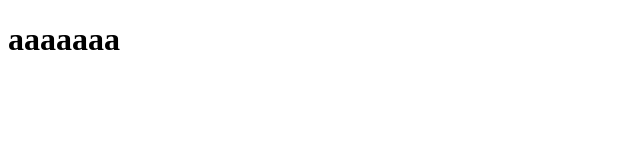
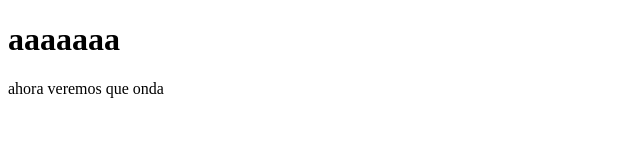
Before and after one commit to EliseoSH5/projectPrework, a plain HTML site: page index.html in a window 1280 px wide. Shown: the whole page, without its empty margins (0-640 px from the left). Drawn offline with Linux system fonts and the light colour scheme.

Commit message:
agregamos un parrafo

```diff
--- a/index.html
+++ b/index.html
@@ -8,5 +8,7 @@
 </head>
 <body>
     <h1>aaaaaaa</h1>
+
+    <p>ahora veremos que onda</p>
 </body>
 </html>
```
